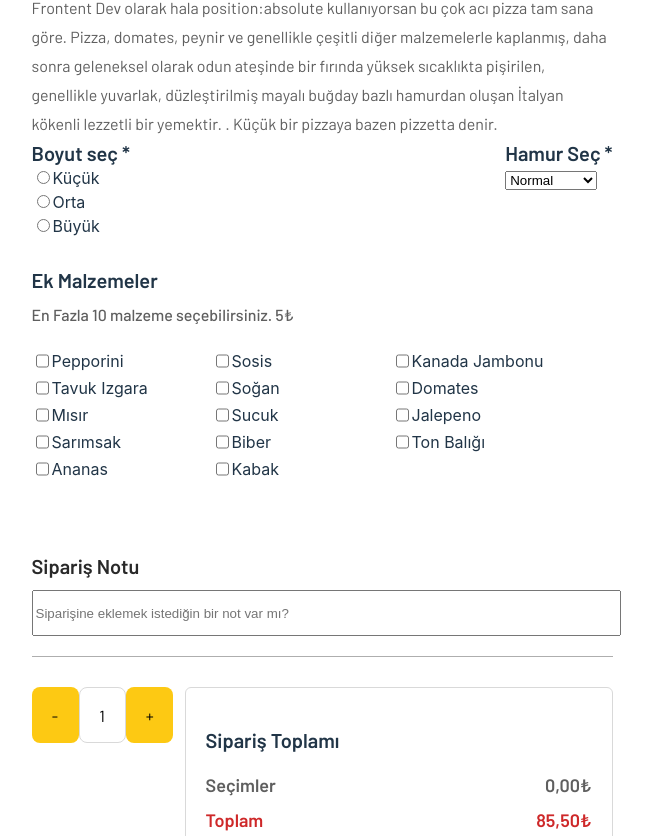
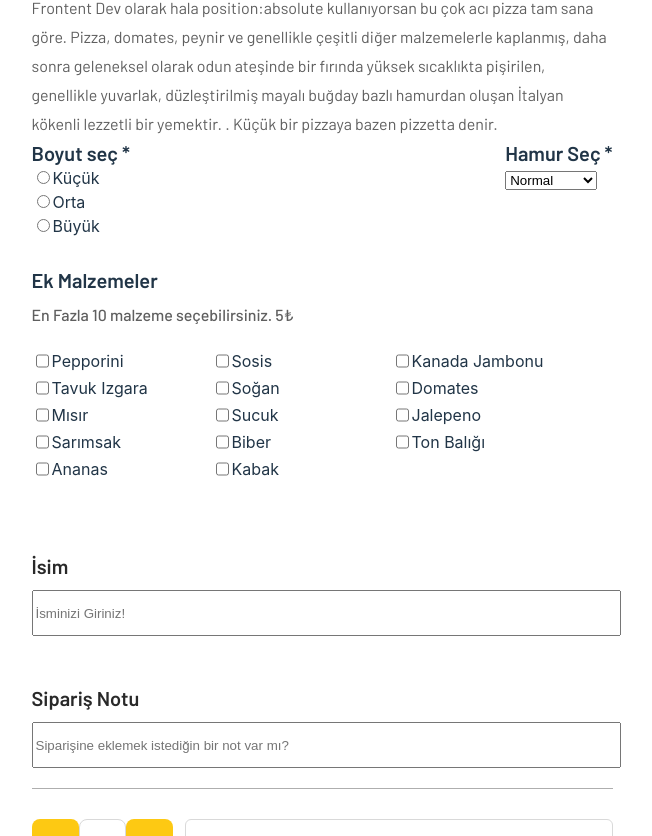
Before and after one commit to aleyna-yildizli/pizza-adv, a React (Vite) app: page /pizza in a window 1280 px wide. Shown: the part 330-1166 px from the top of the page, without its empty margins (318-970 px from the left). Built offline with nearby package versions, Linux system fonts and the light colour scheme; no server answers.

Commit message:
Result page development and axios add

```diff
--- a/package.json
+++ b/package.json
@@ -10,6 +10,7 @@
     "preview": "vite preview"
   },
   "dependencies": {
+    "axios": "^1.6.5",
     "react": "^18.2.0",
     "react-dom": "^18.2.0",
     "react-router-dom": "^5.3.4",
--- a/src/components/Button/index.jsx
+++ b/src/components/Button/index.jsx
@@ -3,11 +3,15 @@ import "./style.css";
 import { Link } from 'react-router-dom';
 
 const Button = (props) => {
-  const { text, style, to, id } = props;
+  const { text, style, to, id, onClick } = props;
+
+  const handleOnClick = (event) => {
+    onClick?.();
+  }
 
   return (
    <Link to={to}>
-    <button id={id} className='buttonMainDiv'  style={style}>
+    <button id={id} className='buttonMainDiv' style={style} onClick={handleOnClick}>
       {text}
      </button>
     </Link>
--- a/src/pages/OrderPage/index.jsx
+++ b/src/pages/OrderPage/index.jsx
@@ -1,13 +1,15 @@
-import React, { useState } from 'react'
+import React, { useState, useEffect } from 'react'
 import "./style.css";
 import { Card, Form, FormGroup, Label, Input } from 'reactstrap';
 import Button from '../../components/Button';
+import axios from 'axios';
 
 const initialForm = {
  size: "",
  hamur: "",
  ingredients: [],
- message: ""
+ message: "",
+ name: ""
 }
 
 const ingredientOptions = [
@@ -26,6 +28,12 @@ const ingredientOptions = [
     'Ananas',
     'Kabak',
   ];
+
+  const sizeOptions = {
+    kucukBoy: "Küçük Boy",
+    ortaBoy: "Orta Boy",
+    buyukBoy: "Büyük Boy"
+  }
 
 export default function OrderPage (){
     const [formData, setFormData] = useState(initialForm);
@@ -81,6 +89,33 @@ export default function OrderPage (){
         return formattedTotalPrice;
       }
 
+      const writeOrderSummary = () => {
+        console.log("SİPARİŞ ÖZETİ");
+        console.log("Müşteri İsmi:", formData.name);
+        console.log("Pizza Adı:", "Position Absolute Acı Pizza");
+        console.log("Pizza Sayısı:", count);
+        console.log("Seçilen Malzemeler:", formData.ingredients.join(', '));
+        console.log("Hamur Seçimi:", formData.hamur);
+        console.log("Boyut:", sizeOptions[formData.size]);
+        console.log("Toplam Tutar:", calculateTotalPrice());
+
+        console.log("PAYLOAD:", JSON.stringify(formData));
+      }
+
+      useEffect(() => {
+        axios.get('https://reqres.in/api/users')
+          .then(response => {
+            const rastgeleNumara = () => Math.floor(Math.random() * 6);
+            const index = rastgeleNumara();
+            const firstUserName = response.data.data[index].first_name ?? "Aleyna";
+
+            setFormData({ ...formData, name: firstUserName });
+          })
+          .catch(error => {
+            console.error('Error fetching data: ', error);
+          });
+      }, []);
+
     return (
         <div className='orderPageMainDiv'>
             <div className='content'>
@@ -98,10 +133,10 @@ export default function OrderPage (){
              Frontent Dev olarak hala position:absolute kullanıyorsan bu çok acı pizza tam sana göre. Pizza, domates, peynir ve genellikle çeşitli diğer malzemelerle kaplanmış, daha sonra geleneksel olarak odun ateşinde bir fırında yüksek sıcaklıkta pişirilen, genellikle yuvarlak, düzleştirilmiş mayalı buğday bazlı hamurdan oluşan İtalyan kökenli lezzetli bir yemektir. . Küçük bir pizzaya bazen pizzetta denir.
             </p>
             <div className='formSection'>
-            <Form onSubmit={onsubmit}>
+            <Form onSubmit={onsubmit} id="pizza-form">
 
             <div className='sizeSelection'>
-            <FormGroup>
+            <FormGroup id="size-radio">
             <p className='sizeSelectionTitle'>Boyut seç *</p>
             <Input
               id="kucukBoy"
@@ -170,10 +205,24 @@ export default function OrderPage (){
            ))}
              </FormGroup>
 
+            <FormGroup className='orderMessage-Name'>
+            <Label for="name" className='orderMessageTitle'>İsim</Label><br />
+            <Input
+               id="name-input"
+               name="name"
+               placeholder="İsminizi Giriniz!"
+               type="input"
+               className="customerMessage"
+               value={formData.name}
+               onChange={handleChange}
+               size={100}
+            />
+          </FormGroup>
+
          <FormGroup className='orderMessage'>
             <Label for="message" className='orderMessageTitle'>Sipariş Notu</Label><br />
             <Input
-               id="message"
+               id="malzemeler-checkbox"
                name="message"
                placeholder="Siparişine eklemek istediğin bir not var mı?"
                type="input"
@@ -207,7 +256,7 @@ export default function OrderPage (){
                   <div className="summaryValueGroupValue">{calculateTotalPrice()}</div>
                 </div>
               </div>
-              <Button id="order-button" text="SİPARİŞ VER" to="/result" style={{ borderRadius: 6, height: "66px", width: "100%" }}  />
+              <Button onClick={writeOrderSummary} id="order-button" text="SİPARİŞ VER" to="/result" style={{ borderRadius: 6, height: "66px", width: "100%" }}  />
             </div>
           </div>
             </Form>
--- a/src/pages/OrderPage/style.css
+++ b/src/pages/OrderPage/style.css
@@ -126,6 +126,13 @@ margin-top: 10px;
   padding-bottom: 20px;
 }
 
+.orderMessage-Name {
+  margin-top:70px;
+  border-bottom:none;
+  padding-bottom: 0px;
+  margin-bottom: -20px;
+}
+
 .orderMessageTitle{
 height: 25px;
 color: #292929;
```
Also changed, not shown: 1 other file (tests, documents, lock files or other folders).
